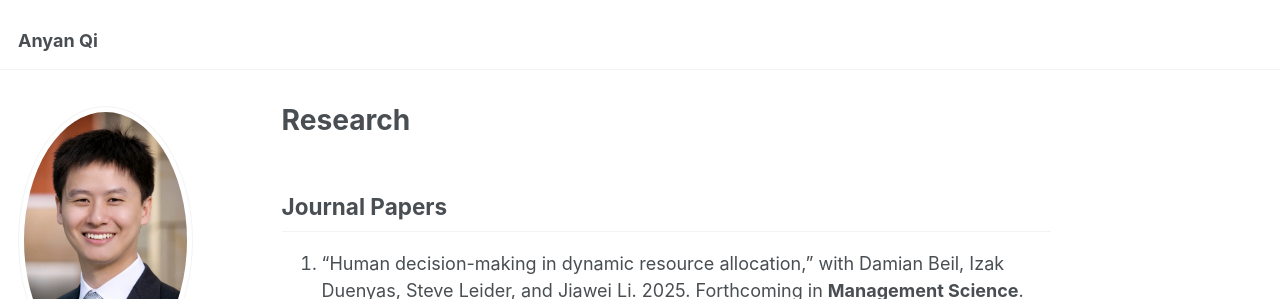
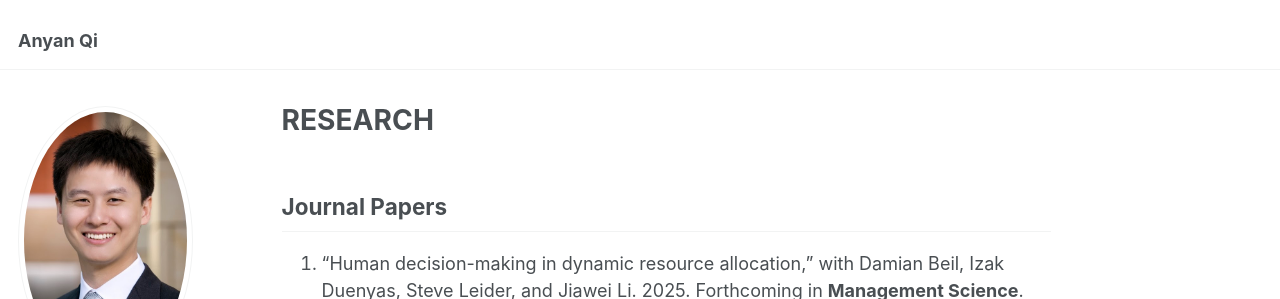
Before and after one commit to qi-anyan/qi-anyan.github.io, a Jekyll site: the page built from _pages/about.md, in a window 1280 px wide and 900 px high. Shown: the top 299 px of the window. Built offline with Jekyll 4.4.1, drawn with Linux system fonts in a browser that asks for light colours; some web fonts are replaced.

Commit message:
Initial commit

```diff
--- a/_pages/about.md
+++ b/_pages/about.md
@@ -1,6 +1,6 @@
 ---
 permalink: /
-title: "Research"
+title: "RESEARCH"
 author_profile: true
 redirect_from:
   - /about/
```
